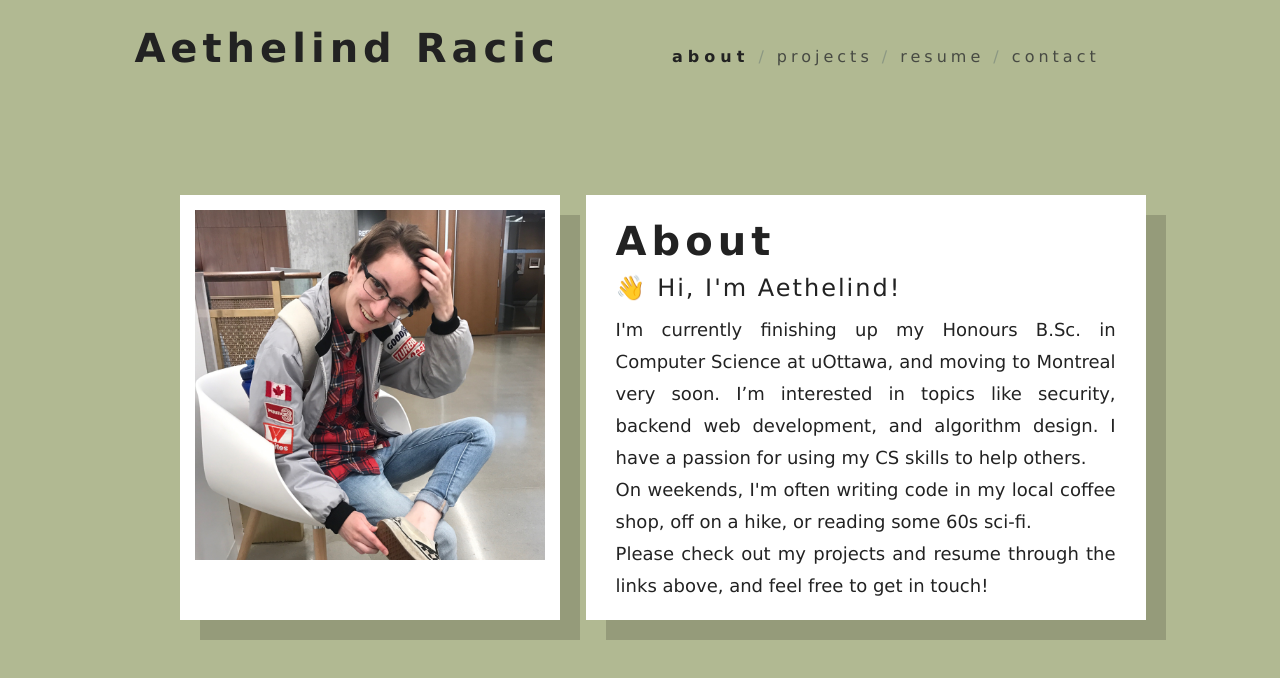
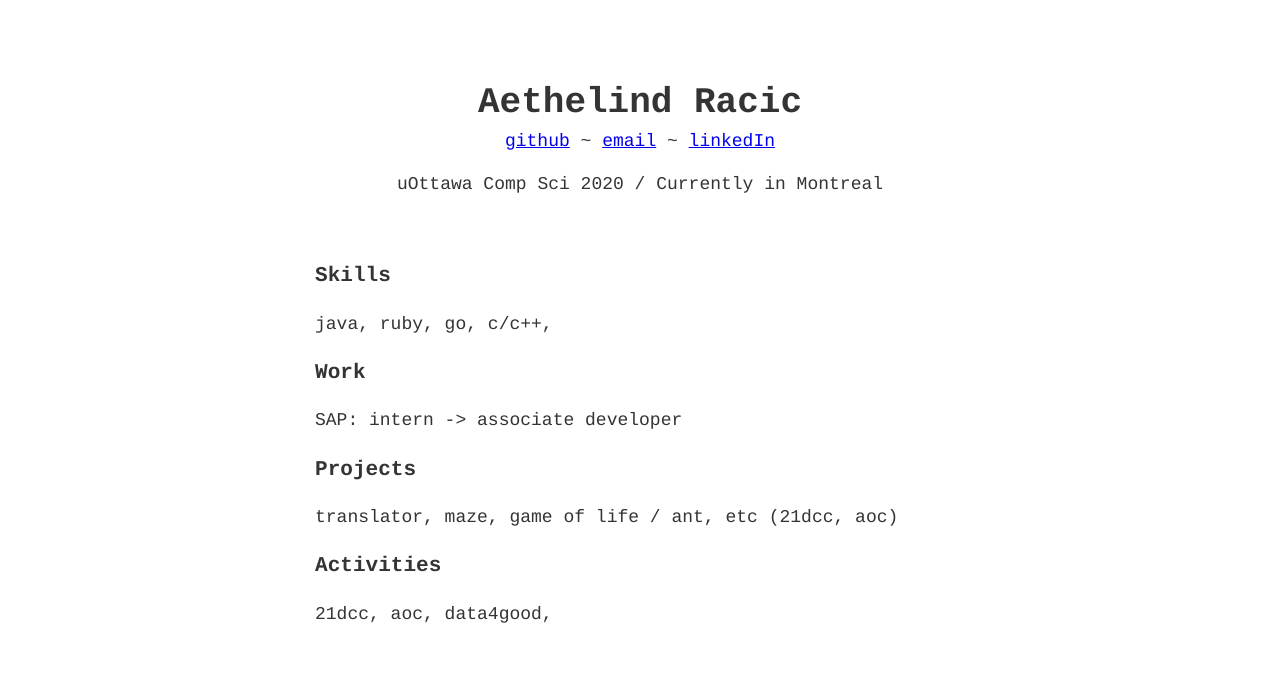
Before and after one commit to aethelind/website, a plain HTML site: page index.html in a window 1280 px wide. Drawn offline with Linux system fonts and the light colour scheme.

Commit message:
minimalist website barebones

```diff
--- a/css/style.css
+++ b/css/style.css
@@ -1,140 +1,20 @@
-body {
-    background-color: #B1B992;
-    font-family: "Lucida Sans Unicode", "Lucida Grande", sans-serif;
-    color: #222;
+ body {
+    font-family: Courier,Sans;
+    margin: 2em auto;
+    max-width: 650px;
+    line-height: 1.4;
+    font-size: 18px;
+    color: #343434;
+    padding: 1em;
+    text-align: justify;
+}
 
+h1 {
+    margin-bottom: 0;
+    text-align: center;
 }
 
 p {
-    font-size: 18px;
+    margin-top: 0;
+    text-align: center;
 }
-
-#about {
-    font-size: 16px;
-}
-
-a {
-    color: #222;
-    text-decoration: none;
-}
-
-h1 {
-    margin: auto;
-    font-size: 2.5em;
-    letter-spacing: 5px;
-}
-
-h2 {
-    font-size: 1.5em;
-    letter-spacing: 2px;
-    font-weight: 400;
-    margin-bottom: 2px;
-    margin-top: 15px;
-}
-
-.row {
-    display: flex;
-    width: 80%;
-    margin-top: 2%;
-    margin-right: 10%;
-    margin-left: 10%;
-}
-
-.columnName {
-    flex: 400px;
-}
-
-.columnNav {
-    text-align: center;
-    flex: auto;
-}
-
-.columnNav #navigator {
-    margin-top: 22px;
-    color: #8C9883;
-    vertical-align: bottom;
-    letter-spacing: 4px;
-}
-
-.columnNav a {
-    color: #474A43;
-    font-weight: 400;
-    transition: 0.2s;
-}
-
-.columnNav a:hover {
-    font-weight: 700;
-    letter-spacing: 5px;
-}
-
-#name .pronounciation {
-    color: #474A43;
-    margin-top: 0px;
-    margin-left: 20px;
-    opacity: 0;
-    letter-spacing: 10px;
-    transition: 1.5s;
-}
-
-#name:hover .pronounciation {
-    opacity: 1;
-}
-
-.columnPolar {
-    flex: 50%;
-}
-
-.columnContent {
-    flex: 50%;
-}
-
-#textbox {
-    line-height: 2em;
-    text-align: justify;
-    width: 500px;
-    height: 365px;
-    margin: 50px auto auto auto;
-    padding: 30px;
-    background-color: white;
-    box-shadow: 20px 20px #959b7a;
-}
-
-#aboutme {
-    margin-top: 10px;
-}
-
-
-#polar {
-    display: block;
-    margin-top: 50px;
-    margin-right: auto;
-    margin-left: 10%;
-    border: 15px solid white;
-    border-bottom: 60px solid white;
-    box-shadow: 20px 20px #959b7a;
-}
-
-#currentPage {
-    color: #222;
-    font-weight: 700;
-    letter-spacing: 5px;
-}
-
-
-#indent {
-    text-indent: 10%;
-
-}
-
-#linkbutton {
-    letter-spacing: 3px;
-    color: #59684b;
-    font-weight: 400;
-    transition: 0.2s;
-    padding: 5px;
-}
-
-#linkbutton:hover {
-    font-weight: 700;
-    letter-spacing: 5px;
-}
--- a/index.html
+++ b/index.html
@@ -3,50 +3,33 @@
 <html>
 
 <head>
-    <title> NEW BRANCH : about </title>
+    <title> Aethelind Racic </title>
     <link rel="stylesheet" type="text/css" href="./css/style.css">
     <link rel="icon" href="./assets/hex.png">
     <meta charset="UTF-8">
 </head>
 
 <body>
-    <div class="row">
 
-        <div id="name" class="columnName">
-            <h1><a href="./index.html">Aethelind Racic</a></h1>
-            <p class="pronounciation"> 🗣"<i style="font-weight:bolder">eth</i>-lind"</p>
-        </div>
+    <h1>Aethelind Racic</h1>
 
-        <div class="columnNav">
-            <div id="navigator">
-                <a href="./index.html" id="currentPage">about</a> / <a href="./pages/projects.html">projects</a> / <a href="./assets/Aethelind-Racic.pdf">resume</a> / <a href="./pages/contact.html">contact</a>
-            </div>
-        </div>
-
-    </div>
-
-    <div class="row">
-        <div class="columnPolar">
-            <img id="polar" src="./assets/avatar-museum.JPG" width=350px height=350px />
-        </div>
-        <div class="columnContent">
-            <div id="textbox">
-                <h1>About</h1>
-                <h2>👋 Hi, I'm Aethelind!</h2>
-                <p id="aboutme">
-                    I'm currently finishing up my Honours B.Sc. in Computer Science at uOttawa, and moving to Montreal very soon.
-                    I’m interested in topics like security, backend web development, and algorithm design.
-                    I have a passion for using my CS skills to help others.
-                    <br>On weekends, I'm often writing code in my local coffee shop, off on a hike, or reading some 60s sci-fi.
-                    <br>Please check out my projects and resume through the links above, and feel free to get in touch!
-                </p>
+    <p><a href="https://github.com/aethelind">github</a> ~ <a href="mailto:aethelind@gmail.com">email</a> ~ <a href="https://linkedin.com/in/aethelind/">linkedIn</a></p>
 
 
+    <p>uOttawa Comp Sci 2020 / Currently in Montreal</p>
+    <br>
 
-            </div>
-        </div>
-    </div>
+    <h3>Skills</h3>
+    java, ruby, go, c/c++,
 
+    <h3>Work</h3>
+    SAP: intern -> associate developer
+
+    <h3>Projects</h3>
+    translator, maze, game of life / ant, etc (21dcc, aoc)
+
+    <h3>Activities</h3>
+    21dcc, aoc, data4good,
 
     <!-- Statcounter code -->
     <script type="text/javascript">
@@ -59,9 +42,9 @@
     <script type="text/javascript" src="https://www.statcounter.com/counter/counter.js" async></script>
     <noscript>
         <div class="statcounter"><a title="Web Analytics" href="http://statcounter.com/" target="_blank"><img class="statcounter" src="//c.statcounter.com/11876314/0/ff257411/1/" alt="Web
-      Analytics"></a></div>
-    </noscript>
-    <!-- End of Statcounter Code -->
-</body>
+          Analytics"></a></div>
+      </noscript>
+      <!-- End of Statcounter Code -->
+  </body>
 
-</html>
+  </html>
```
Also changed, not shown: pages/contact.html (deleted, +0 -70 lines), pages/projects.html (deleted, +0 -75 lines), 2 other files.
